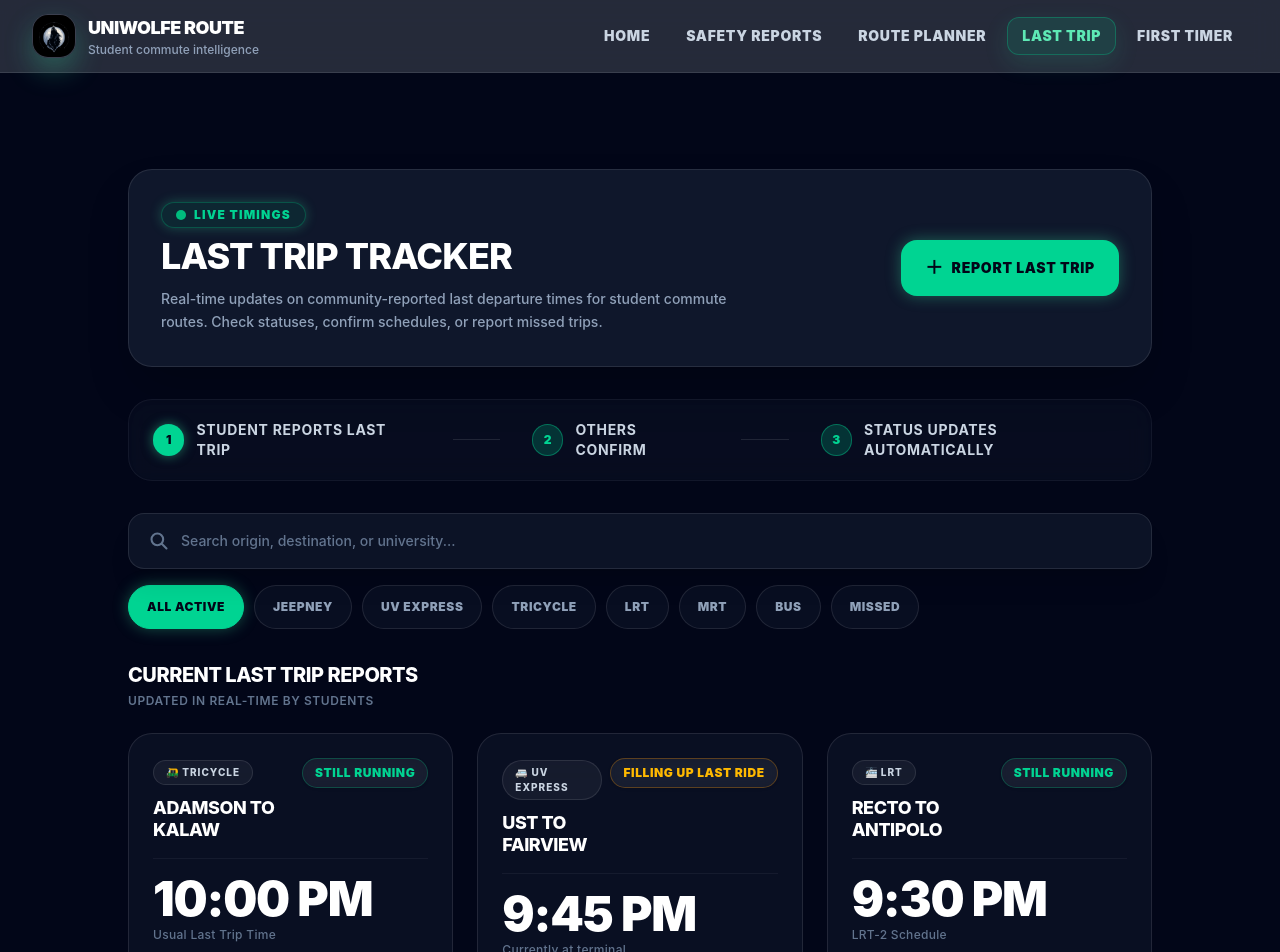
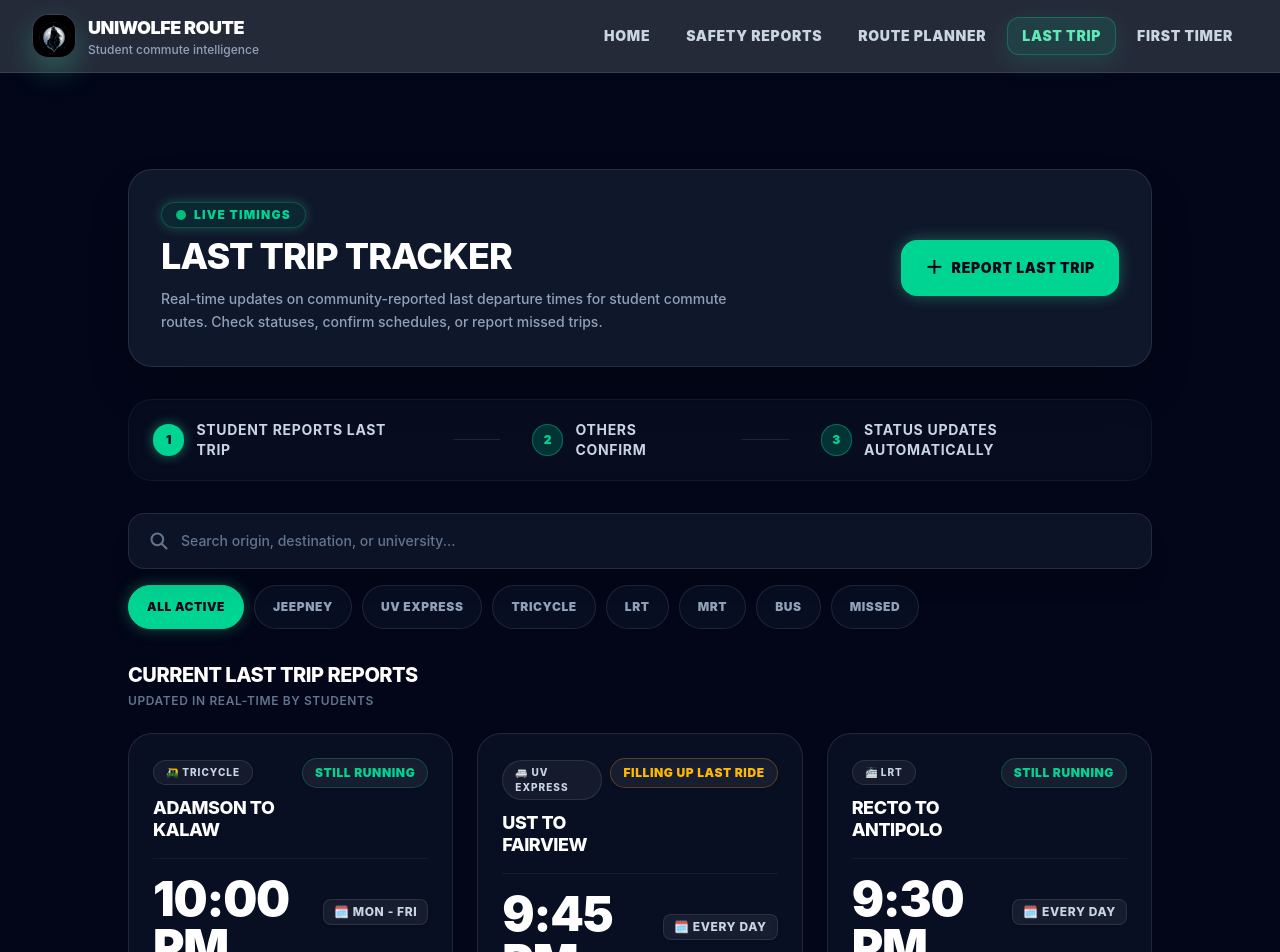
Before and after one commit to gabrielhipolito-dev/safe-route-ph, a Next.js app: page /last-trip in a window 1280 px wide. Shown: the top 952 px of the page. Built offline with nearby package versions, Linux system fonts and the light colour scheme.

Commit message:
feat: implement last-trip tracking page with report submission and status filtering

```diff
--- a/app/last-trip/page.jsx
+++ b/app/last-trip/page.jsx
@@ -11,6 +11,7 @@ const initialCards = [
     statusText: "STILL RUNNING",
     statusColor: "bg-emerald-500/10 text-emerald-400 border-emerald-500/30",
     time: "10:00 PM",
+    operatingDays: "Mon - Fri",
     subtext: "Usual Last Trip Time",
     subtextColor: "text-slate-500 text-xs mt-1 font-medium tracking-wide",
     vouched: 8,
@@ -25,6 +26,7 @@ const initialCards = [
     statusText: "FILLING UP LAST RIDE",
     statusColor: "bg-amber-500/10 text-amber-400 border-amber-500/30",
     time: "9:45 PM",
+    operatingDays: "Every Day",
     subtext: "Currently at terminal",
     subtextColor: "text-slate-500 text-xs mt-1 font-medium tracking-wide",
     vouched: 3,
@@ -39,6 +41,7 @@ const initialCards = [
     statusText: "TERMINAL CLOSED",
     statusColor: "bg-rose-500/10 text-rose-400 border-rose-500/30",
     time: "9:30 PM",
+    operatingDays: "Mon - Fri",
     subtext: "Last trip departed",
     subtextColor: "text-rose-400/80 text-xs mt-1 font-medium tracking-wide",
     vouched: 5,
@@ -53,6 +56,7 @@ const initialCards = [
     statusText: "STILL RUNNING",
     statusColor: "bg-emerald-500/10 text-emerald-400 border-emerald-500/30",
     time: "9:30 PM",
+    operatingDays: "Every Day",
     subtext: "LRT-2 Schedule",
     subtextColor: "text-slate-500 text-xs mt-1 font-medium tracking-wide",
     vouched: 12,
@@ -67,6 +71,7 @@ const initialCards = [
     statusText: "FILLING UP LAST RIDE",
     statusColor: "bg-amber-500/10 text-amber-400 border-amber-500/30",
     time: "9:15 PM",
+    operatingDays: "Every Day",
     subtext: "MRT-3 Schedule",
     subtextColor: "text-slate-500 text-xs mt-1 font-medium tracking-wide",
     vouched: 24,
@@ -81,6 +86,7 @@ const initialCards = [
     statusText: "STILL RUNNING",
     statusColor: "bg-emerald-500/10 text-emerald-400 border-emerald-500/30",
     time: "10:30 PM",
+    operatingDays: "Mon - Fri",
     subtext: "One Ayala Terminal",
     subtextColor: "text-slate-500 text-xs mt-1 font-medium tracking-wide",
     vouched: 18,
@@ -100,6 +106,7 @@ export default function LastTrip() {
   const [newDestination, setNewDestination] = useState('');
   const [newVehicleType, setNewVehicleType] = useState('Jeepney');
   const [newTime, setNewTime] = useState('');
+  const [newOperatingDays, setNewOperatingDays] = useState('Every Day');
 
   const handleReportSubmit = (e) => {
     e.preventDefault();
@@ -121,6 +128,7 @@ export default function LastTrip() {
       statusText: "STILL RUNNING",
       statusColor: "bg-emerald-500/10 text-emerald-400 border-emerald-500/30",
       time: formattedTime,
+      operatingDays: newOperatingDays,
       subtext: "Usual Last Trip Time",
       subtextColor: "text-slate-500 text-xs mt-1 font-medium tracking-wide",
       vouched: 0,
@@ -133,6 +141,7 @@ export default function LastTrip() {
     setNewDestination('');
     setNewTime('');
     setNewVehicleType('Jeepney');
+    setNewOperatingDays('Every Day');
     setShowForm(false);
   };
 
@@ -274,9 +283,14 @@ export default function LastTrip() {
 
                     {/* Time display row */}
                     <div className="flex flex-col mb-4">
+                      <div className="flex items-baseline justify-between gap-2">
                         <span className="text-4xl sm:text-5xl font-black text-white tracking-tight leading-none">
                           {card.time}
                         </span>
+                        <span className="text-[10px] sm:text-xs font-extrabold px-2.5 py-1 rounded-lg border bg-white/5 border-white/10 text-slate-300 tracking-wider uppercase backdrop-blur-sm shadow-sm shrink-0">
+                          🗓️ {card.operatingDays}
+                        </span>
+                      </div>
                       {card.subtext && (
                         <span className={card.subtextColor}>
                           {card.subtext}
@@ -311,15 +325,11 @@ export default function LastTrip() {
 
                       {card.hasConfirmButton && (
                         <div className="flex gap-2 items-center">
-                          <div
-                            className="border border-white/10 hover:border-emerald-400/40 hover:bg-emerald-500/10 hover:text-emerald-300 bg-slate-800/40 text-slate-300 text-xs font-black px-3 py-2 rounded-xl transition-all duration-300 active:scale-95 uppercase tracking-wider flex items-center gap-1 group/vouch shrink-0"
-                          >
+                          <div className="border border-white/10 hover:border-emerald-400/40 hover:bg-emerald-500/10 hover:text-emerald-300 bg-slate-800/40 text-slate-300 text-xs font-black px-3 py-2 rounded-xl transition-all duration-300 active:scale-95 uppercase tracking-wider flex items-center gap-1 group/vouch shrink-0">
                             <span className="text-xs text-slate-400 group-hover/vouch:text-emerald-300 transition-colors">▲</span> Vouch
                           </div>
 
-                          <div
-                            className="border border-white/10 hover:border-rose-400/40 hover:bg-rose-500/10 hover:text-rose-300 bg-slate-800/40 text-slate-300 text-xs font-black px-3 py-2 rounded-xl transition-all duration-300 active:scale-95 uppercase tracking-wider flex items-center gap-1 group/dispute shrink-0"
-                          >
+                          <div className="border border-white/10 hover:border-rose-400/40 hover:bg-rose-500/10 hover:text-rose-300 bg-slate-800/40 text-slate-300 text-xs font-black px-3 py-2 rounded-xl transition-all duration-300 active:scale-95 uppercase tracking-wider flex items-center gap-1 group/dispute shrink-0">
                             <span className="text-xs text-slate-400 group-hover/dispute:text-rose-300 transition-colors">▼</span> Dispute
                           </div>
                         </div>
@@ -426,14 +436,49 @@ export default function LastTrip() {
               </div>
 
               <div>
-                <label className="block text-xs font-black uppercase tracking-[0.16em] text-slate-400 mb-1.5 pl-0.5">Reported Departure Time</label>
+                <label className="block text-xs font-black uppercase tracking-[0.16em] text-slate-400 mb-1.5 pl-0.5">Operating Days</label>
+                <div className="flex flex-wrap gap-2">
+                  {['Every Day', 'Mon - Fri', 'Sat - Sun'].map((days) => {
+                    const isSelected = newOperatingDays === days;
+                    return (
+                      <button
+                        key={days}
+                        type="button"
+                        onClick={() => setNewOperatingDays(days)}
+                        className={`rounded-xl px-3.5 py-2.5 text-xs font-black uppercase tracking-wider transition-all duration-300 flex items-center justify-center border cursor-pointer ${
+                          isSelected
+                            ? 'bg-emerald-400 text-slate-950 border-emerald-400 shadow-[0_0_12px_rgba(52,211,153,0.3)]'
+                            : 'border-white/10 bg-slate-800/40 text-slate-400 hover:text-slate-200'
+                        }`}
+                      >
+                        🗓️ {days}
+                      </button>
+                    );
+                  })}
+                </div>
+              </div>
+
+              <div>
+                <label className="block text-xs font-black uppercase tracking-[0.16em] text-slate-400 mb-1.5 pl-0.5">
+                  Reported Departure Time (24-Hour Format)
+                </label>
+                <div className="flex gap-3">
                   <input
                     type="time"
                     required
                     value={newTime}
                     onChange={(e) => setNewTime(e.target.value)}
-                  className="border border-white/10 bg-slate-950 rounded-xl px-4 py-3.5 text-sm w-full outline-none focus:border-emerald-400 focus:ring-1 focus:ring-emerald-400 text-white font-bold transition-all"
+                    className="border border-white/10 bg-slate-950 rounded-xl px-4 py-3.5 text-sm w-full outline-none focus:border-emerald-400 focus:ring-1 focus:ring-emerald-400 text-white font-bold transition-all h-12"
                   />
+                  {newTime && (
+                    <div className="flex items-center px-4 bg-emerald-500/10 border border-emerald-500/20 text-emerald-300 text-xs font-black rounded-xl uppercase tracking-wider h-12 shrink-0">
+                      ⏰ {newTime}
+                    </div>
+                  )}
+                </div>
+                <span className="text-[10px] text-slate-500 font-semibold uppercase mt-1 tracking-wide block pl-0.5">
+                  Format: HH:MM AM/PM e.g. 09:00 PM (Max 24 hour limit)
+                </span>
               </div>
 
               <div>
```
Lines whose indentation alone changed are shown as unchanged.
